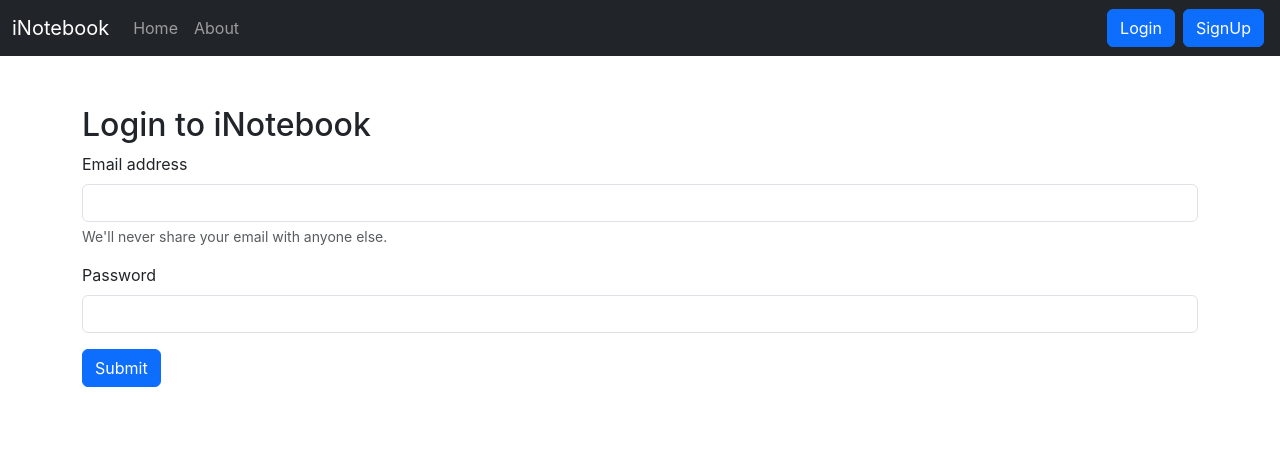
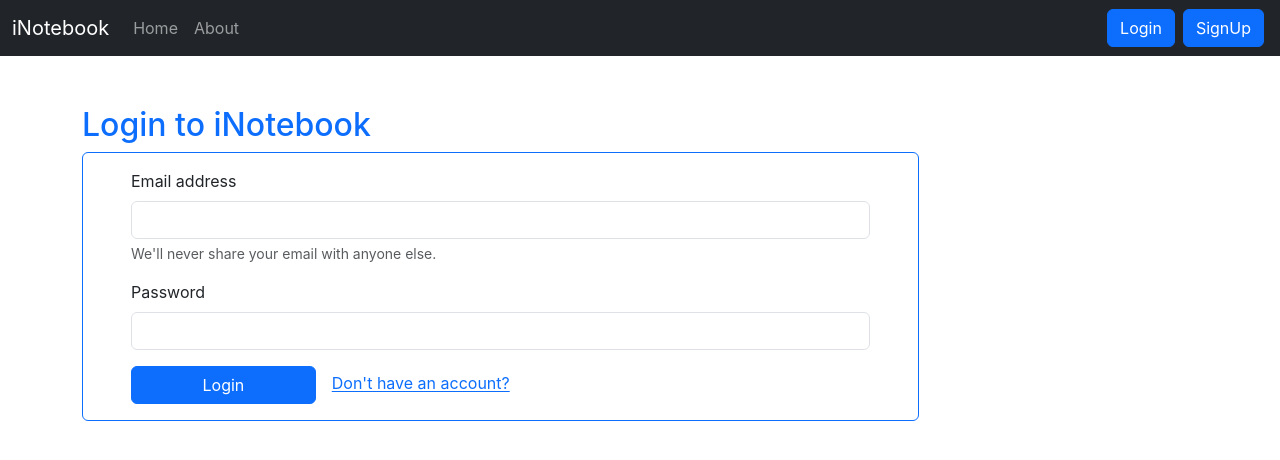
Before and after one commit to ghpratik/memopad-backend, a React (Create React App) app: page /login in a window 1280 px wide. Shown: the top 460 px of the page. Built offline with nearby package versions, Linux system fonts and the light colour scheme.

Commit message:
added create acc in login

```diff
--- a/src/App.css
+++ b/src/App.css
@@ -1,38 +1,3 @@
 .App {
   text-align: center;
 }
-
-.App-logo {
-  height: 40vmin;
-  pointer-events: none;
-}
-
-@media (prefers-reduced-motion: no-preference) {
-  .App-logo {
-    animation: App-logo-spin infinite 20s linear;
-  }
-}
-
-.App-header {
-  background-color: #282c34;
-  min-height: 100vh;
-  display: flex;
-  flex-direction: column;
-  align-items: center;
-  justify-content: center;
-  font-size: calc(10px + 2vmin);
-  color: white;
-}
-
-.App-link {
-  color: #61dafb;
-}
-
-@keyframes App-logo-spin {
-  from {
-    transform: rotate(0deg);
-  }
-  to {
-    transform: rotate(360deg);
-  }
-}
--- a/src/components/Login.js
+++ b/src/components/Login.js
@@ -1,6 +1,6 @@
 import React, { useState } from 'react'
 import { useNavigate } from 'react-router-dom';
-
+import { Link } from 'react-router-dom';
 
 const Login = (props) => {
     const [credentials, setCredentials] = useState({ email: "", password: "" })
@@ -33,8 +33,8 @@ const Login = (props) => {
 
     return (
         <div>
-            <h2>Login to iNotebook</h2>
-            <form onSubmit={handleSubmit}>
+            <h2 className="text-primary">Login to iNotebook</h2>
+            <form onSubmit={handleSubmit} className="border border-primary rounded px-5 py-3 d-flex flex-column w-75">
                 <div className="mb-3">
                     <label htmlFor="email" className="form-label">Email address</label>
                     <input type="email" className="form-control" id="email" name="email" aria-describedby="emailHelp" onChange={onChange} value={credentials.email} />
@@ -44,7 +44,10 @@ const Login = (props) => {
                     <label htmlFor="password" className="form-label">Password</label>
                     <input type="password" className="form-control" name="password" id="password1" onChange={onChange} value={credentials.password} />
                 </div>
-                <button type="submit" className="btn btn-primary">Submit</button>
+                <div className="md-3">
+                <button type="submit" className="btn btn-primary me-3 w-25">Login</button>
+                <Link to="/signup">Don't have an account?</Link>
+                </div>
             </form>
         </div>
     )
```
